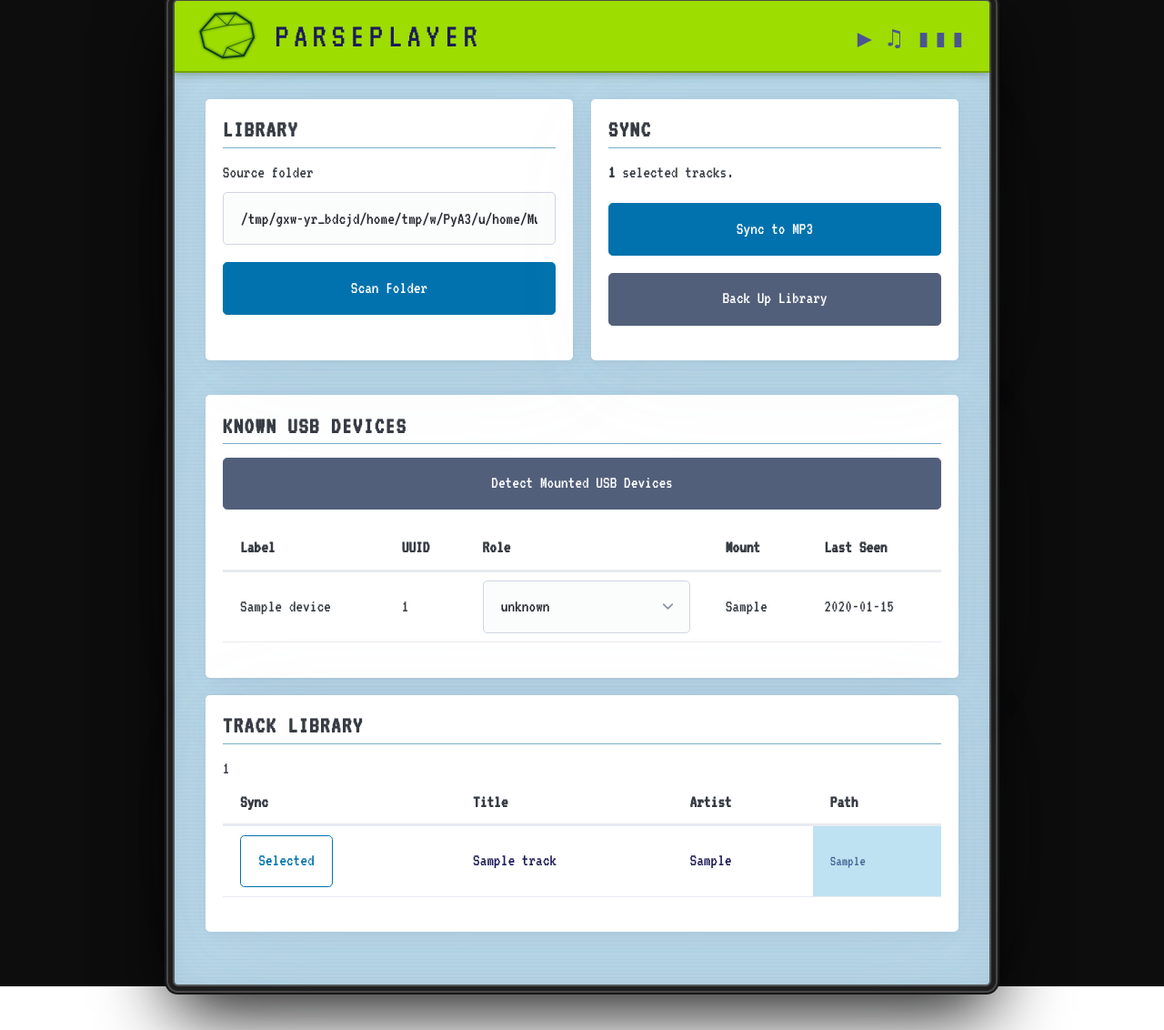
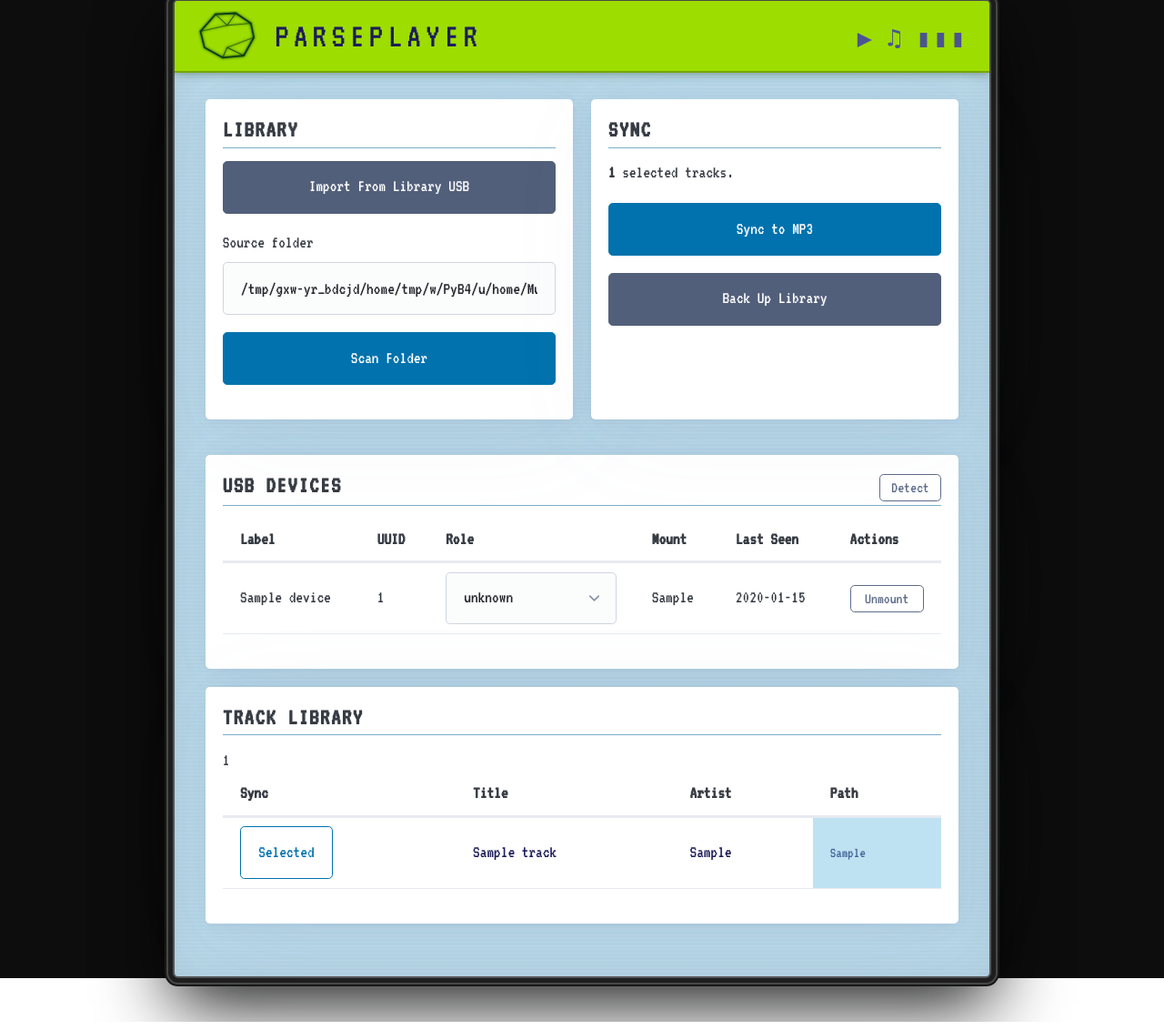
Before and after one commit to parsehex/ParsePlayer, a Flask app: page / in a window 1280 px wide. Shown: the part 49-1181 px from the top of the page at 91% size. Run offline with Flask 3, Linux system fonts and the light colour scheme; tables that the repository leaves empty hold one stand-in row (values such as "Sample post"); some libraries are stand-ins or nearby versions.

Commit message:
get usb mounting to work
usb backup

```diff
--- a/parseplayer/routes.py
+++ b/parseplayer/routes.py
@@ -1,10 +1,11 @@
 from pathlib import Path
+import shutil
 
 from flask import Blueprint, current_app, flash, redirect, render_template, request, url_for
 
 from .db import get_db
-from .music import discover_tracks
-from .usb import detect_usb_partitions
+from .music import SUPPORTED_EXTENSIONS, discover_tracks
+from .usb import detect_usb_partitions, mount_usb_by_identifier, unmount_usb_by_identifier
 
 bp = Blueprint("main", __name__)
 USB_ROLES = ["unknown", "library_input", "backup", "mp3_player"]
@@ -27,6 +28,7 @@ def _fetch_usb_devices():
         """
         SELECT id, label, device_uuid, mount_path, role, last_seen_at
         FROM usb_devices
+        WHERE mount_path NOT IN ('/', '/boot', '/boot/firmware')
         ORDER BY role, label
         """
     ).fetchall()
@@ -36,6 +38,25 @@ def _fetch_sync_count() -> int:
     db = get_db()
     row = db.execute("SELECT COUNT(*) AS count FROM tracks WHERE selected_for_sync = 1").fetchone()
     return int(row["count"])
+
+
+def _upsert_tracks(db, tracks: list[dict[str, str | None]]) -> int:
+    inserted = 0
+    for track in tracks:
+        result = db.execute(
+            """
+            INSERT INTO tracks (path, title, artist)
+            VALUES (?, ?, ?)
+            ON CONFLICT(path) DO UPDATE SET
+                title = excluded.title,
+                artist = excluded.artist,
+                updated_at = CURRENT_TIMESTAMP
+            """,
+            (track["path"], track["title"], track["artist"]),
+        )
+        if result.rowcount == 1:
+            inserted += 1
+    return inserted
 
 
 @bp.get("/")
@@ -58,21 +79,7 @@ def scan_library():
     tracks = discover_tracks(source_path)
     db = get_db()
 
-    inserted = 0
-    for track in tracks:
-        result = db.execute(
-            """
-            INSERT INTO tracks (path, title, artist)
-            VALUES (?, ?, ?)
-            ON CONFLICT(path) DO UPDATE SET
-                title = excluded.title,
-                artist = excluded.artist,
-                updated_at = CURRENT_TIMESTAMP
-            """,
-            (track["path"], track["title"], track["artist"]),
-        )
-        if result.rowcount == 1:
-            inserted += 1
+    inserted = _upsert_tracks(db, tracks)
 
     db.commit()
     flash(f"Scanned {len(tracks)} files from {source_path}. Added or updated {inserted} tracks.", "success")
@@ -160,6 +167,50 @@ def update_usb_role(usb_id: int):
     return redirect(url_for("main.index"))
 
 
+@bp.post("/usb/<int:usb_id>/mount")
+def mount_usb(usb_id: int):
+    db = get_db()
+    usb = db.execute("SELECT label, device_uuid FROM usb_devices WHERE id = ?", (usb_id,)).fetchone()
+    if usb is None:
+        flash("USB device not found.", "error")
+        return redirect(url_for("main.index"))
+
+    mount_path = mount_usb_by_identifier(usb["device_uuid"])
+    if not mount_path:
+        flash(f"Could not mount '{usb['label']}'. Is it still plugged in?", "error")
+        return redirect(url_for("main.index"))
+
+    db.execute(
+        "UPDATE usb_devices SET mount_path = ?, last_seen_at = CURRENT_TIMESTAMP WHERE id = ?",
+        (mount_path, usb_id),
+    )
+    db.commit()
+    flash(f"Mounted '{usb['label']}' at {mount_path}.", "success")
+    return redirect(url_for("main.index"))
+
+
+@bp.post("/usb/<int:usb_id>/unmount")
+def unmount_usb(usb_id: int):
+    db = get_db()
+    usb = db.execute("SELECT label, device_uuid FROM usb_devices WHERE id = ?", (usb_id,)).fetchone()
+    if usb is None:
+        flash("USB device not found.", "error")
+        return redirect(url_for("main.index"))
+
+    ok = unmount_usb_by_identifier(usb["device_uuid"])
+    if not ok:
+        flash(f"Could not unmount '{usb['label']}'.", "error")
+        return redirect(url_for("main.index"))
+
+    db.execute(
+        "UPDATE usb_devices SET mount_path = '', last_seen_at = CURRENT_TIMESTAMP WHERE id = ?",
+        (usb_id,),
+    )
+    db.commit()
+    flash(f"Unmounted '{usb['label']}'.", "success")
+    return redirect(url_for("main.index"))
+
+
 @bp.post("/usb/detect")
 def detect_usb():
     try:
@@ -169,6 +220,10 @@ def detect_usb():
         return redirect(url_for("main.index"))
 
     db = get_db()
+    # Clean up legacy rows created before strict USB filtering existed.
+    db.execute(
+        "DELETE FROM usb_devices WHERE mount_path IN ('/', '/boot', '/boot/firmware')"
+    )
     for device in devices:
         db.execute(
             """
@@ -184,7 +239,76 @@ def detect_usb():
         )
 
     db.commit()
-    flash(f"Detected {len(devices)} mounted USB partition(s).", "success")
+    flash(f"Detected {len(devices)} USB partition(s).", "success")
+    return redirect(url_for("main.index"))
+
+
+@bp.post("/actions/import-library-input")
+def import_library_input():
+    db = get_db()
+    source_device = db.execute(
+        "SELECT label, device_uuid, mount_path FROM usb_devices WHERE role = 'library_input' LIMIT 1"
+    ).fetchone()
+
+    if source_device is None:
+        flash("No USB marked as library_input. Detect devices and assign one.", "error")
+        return redirect(url_for("main.index"))
+
+    device_identifier = source_device["device_uuid"]
+    was_mounted = bool((source_device["mount_path"] or "").strip())
+
+    raw_mount = source_device["mount_path"] or ""
+    if not raw_mount or not Path(raw_mount).is_dir():
+        raw_mount = mount_usb_by_identifier(device_identifier)
+        if not raw_mount:
+            flash(f"Could not mount '{source_device['label']}'. Is it still plugged in?", "error")
+            return redirect(url_for("main.index"))
+        db.execute(
+            "UPDATE usb_devices SET mount_path = ?, last_seen_at = CURRENT_TIMESTAMP WHERE device_uuid = ?",
+            (raw_mount, device_identifier),
+        )
+
+    mount_path = Path(raw_mount)
+    if not mount_path.exists() or not mount_path.is_dir():
+        flash(f"Library input USB mount path is unavailable: {mount_path}", "error")
+        return redirect(url_for("main.index"))
+
+    library_root = Path(current_app.config["MUSIC_ROOT"])
+    library_root.mkdir(parents=True, exist_ok=True)
+
+    copied_files = 0
+    for source_file in mount_path.rglob("*"):
+        if not source_file.is_file() or source_file.suffix.lower() not in SUPPORTED_EXTENSIONS:
+            continue
+
+        relative_path = source_file.relative_to(mount_path)
+        target_file = library_root / relative_path
+        target_file.parent.mkdir(parents=True, exist_ok=True)
+
+        # Copying with metadata keeps modified times for easier future sync logic.
+        shutil.copy2(source_file, target_file)
+        copied_files += 1
+
+    tracks = discover_tracks(library_root)
+    indexed = _upsert_tracks(db, tracks)
+    details = (
+        f"Imported {copied_files} file(s) from '{source_device['label']}' into '{library_root}'. "
+        f"Indexed {indexed} track record(s)."
+    )
+    db.execute(
+        "INSERT INTO sync_runs (action, status, details) VALUES (?, ?, ?)",
+        ("import_library_input", "completed", details),
+    )
+
+    if not was_mounted:
+        unmount_usb_by_identifier(device_identifier)
+        db.execute(
+            "UPDATE usb_devices SET mount_path = '', last_seen_at = CURRENT_TIMESTAMP WHERE device_uuid = ?",
+            (device_identifier,),
+        )
+
+    db.commit()
+    flash(details, "success")
     return redirect(url_for("main.index"))
 
 
@@ -217,21 +341,67 @@ def sync_mp3():
 def backup_library():
     db = get_db()
     backup_device = db.execute(
-        "SELECT id, label, mount_path FROM usb_devices WHERE role = 'backup' LIMIT 1"
+        "SELECT id, label, device_uuid, mount_path FROM usb_devices WHERE role = 'backup' LIMIT 1"
     ).fetchone()
 
     if backup_device is None:
         flash("No USB marked as backup. Detect devices and assign one.", "error")
         return redirect(url_for("main.index"))
 
+    device_identifier = backup_device["device_uuid"]
+    was_mounted = bool((backup_device["mount_path"] or "").strip())
+
+    raw_mount = backup_device["mount_path"] or ""
+    if not raw_mount or not Path(raw_mount).is_dir():
+        raw_mount = mount_usb_by_identifier(device_identifier)
+        if not raw_mount:
+            flash(f"Could not mount '{backup_device['label']}'. Is it still plugged in?", "error")
+            return redirect(url_for("main.index"))
+        db.execute(
+            "UPDATE usb_devices SET mount_path = ?, last_seen_at = CURRENT_TIMESTAMP WHERE device_uuid = ?",
+            (raw_mount, device_identifier),
+        )
+
+    mount_path = Path(raw_mount)
+    if not mount_path.exists() or not mount_path.is_dir():
+        flash(f"Backup USB mount path is unavailable: {mount_path}", "error")
+        return redirect(url_for("main.index"))
+
+    library_root = Path(current_app.config["MUSIC_ROOT"])
+    if not library_root.exists() or not library_root.is_dir():
+        flash(f"Library source folder is unavailable: {library_root}", "error")
+        return redirect(url_for("main.index"))
+
+    backup_root = mount_path / "ParsePlayerLibraryBackup"
+    backup_root.mkdir(parents=True, exist_ok=True)
+
+    copied_files = 0
+    for source_file in library_root.rglob("*"):
+        if not source_file.is_file() or source_file.suffix.lower() not in SUPPORTED_EXTENSIONS:
+            continue
+
+        relative_path = source_file.relative_to(library_root)
+        target_file = backup_root / relative_path
+        target_file.parent.mkdir(parents=True, exist_ok=True)
+        shutil.copy2(source_file, target_file)
+        copied_files += 1
+
     details = (
-        f"Backing up library to '{backup_device['label']}' "
-        f"at '{backup_device['mount_path'] or 'unknown mount'}'."
+        f"Backed up {copied_files} file(s) from '{library_root}' to "
+        f"'{backup_device['label']}' at '{backup_root}'."
     )
     db.execute(
         "INSERT INTO sync_runs (action, status, details) VALUES (?, ?, ?)",
-        ("backup_library", "queued", details),
+        ("backup_library", "completed", details),
     )
+
+    if not was_mounted:
+        unmount_ok = unmount_usb_by_identifier(device_identifier)
+        db.execute(
+            "UPDATE usb_devices SET mount_path = ?, last_seen_at = CURRENT_TIMESTAMP WHERE device_uuid = ?",
+            ("" if unmount_ok else raw_mount, device_identifier),
+        )
+
     db.commit()
     flash(details, "success")
     return redirect(url_for("main.index"))
--- a/static/styles.css
+++ b/static/styles.css
@@ -183,10 +183,44 @@ td.path {
 }
 
 /* ── Inline role form ── */
-.inline-role-form {
+.inline-role-form,
+.inline-action-form {
   margin: 0;
 }
 
 .inline-role-form select {
   margin-bottom: 0;
 }
+
+.inline-action-form button {
+  padding: 0.1rem 0.55rem;
+  font-size: 0.9rem;
+  margin: 0;
+}
+
+/* ── Section header with inline action button ── */
+.section-header {
+  display: flex;
+  align-items: baseline;
+  justify-content: space-between;
+  gap: 0.75rem;
+  border-bottom: 1px solid var(--lcd-border);
+  padding-bottom: 0.2rem;
+  margin-bottom: 0.75rem;
+}
+
+.section-header h2 {
+  border-bottom: none;
+  padding-bottom: 0;
+  margin-bottom: 0;
+}
+
+.section-header form {
+  margin: 0;
+}
+
+.section-header button {
+  padding: 0.1rem 0.65rem;
+  font-size: 0.9rem;
+  margin: 0;
+}
--- a/templates/index.html
+++ b/templates/index.html
@@ -4,6 +4,9 @@
 <section class="grid">
   <article>
     <h2>Library</h2>
+    <form method="post" action="{{ url_for('main.import_library_input') }}">
+      <button type="submit" class="secondary">Import From Library USB</button>
+    </form>
     <form method="post" action="{{ url_for('main.scan_library') }}">
       <label for="source_path">Source folder</label>
       <input id="source_path" name="source_path" value="{{ music_root }}" />
@@ -25,10 +28,12 @@
 
 <section>
   <article>
-    <h2>Known USB Devices</h2>
-    <form method="post" action="{{ url_for('main.detect_usb') }}">
-      <button type="submit" class="secondary">Detect Mounted USB Devices</button>
-    </form>
+    <div class="section-header">
+      <h2>USB Devices</h2>
+      <form method="post" action="{{ url_for('main.detect_usb') }}">
+        <button type="submit" class="secondary outline">Detect</button>
+      </form>
+    </div>
 
     <div class="table-wrap">
       <table>
@@ -39,6 +44,7 @@
             <th>Role</th>
             <th>Mount</th>
             <th>Last Seen</th>
+            <th>Actions</th>
           </tr>
         </thead>
         <tbody>
@@ -61,10 +67,21 @@
               </td>
               <td>{{ usb.mount_path or '-' }}</td>
               <td>{{ usb.last_seen_at }}</td>
+              <td>
+                {% if usb.mount_path %}
+                  <form method="post" action="{{ url_for('main.unmount_usb', usb_id=usb.id) }}" class="inline-action-form">
+                    <button type="submit" class="secondary outline">Unmount</button>
+                  </form>
+                {% else %}
+                  <form method="post" action="{{ url_for('main.mount_usb', usb_id=usb.id) }}" class="inline-action-form">
+                    <button type="submit" class="outline">Mount</button>
+                  </form>
+                {% endif %}
+              </td>
             </tr>
           {% else %}
             <tr>
-              <td colspan="5">No USB devices registered yet.</td>
+              <td colspan="6">No USB devices registered yet.</td>
             </tr>
           {% endfor %}
         </tbody>
```
Also changed, not shown: parseplayer/usb.py (+86 -28 lines), README.md.
